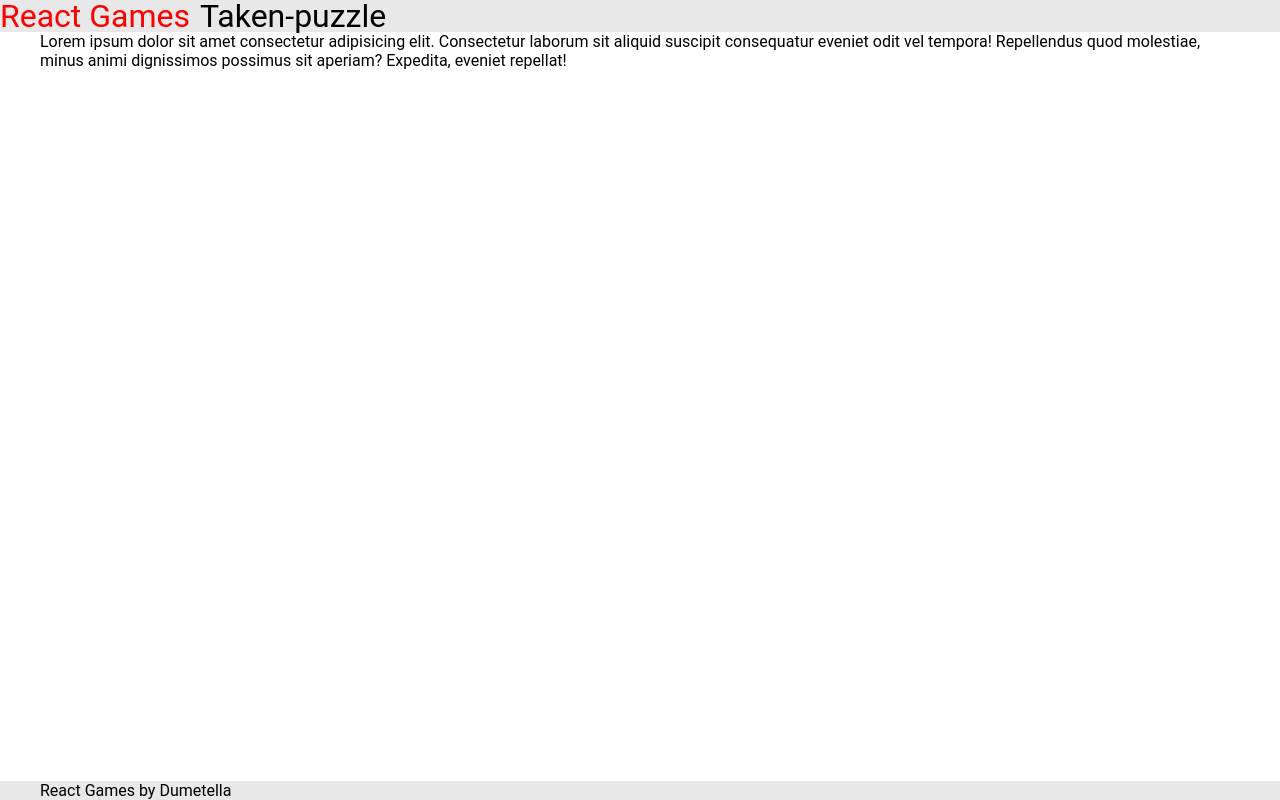
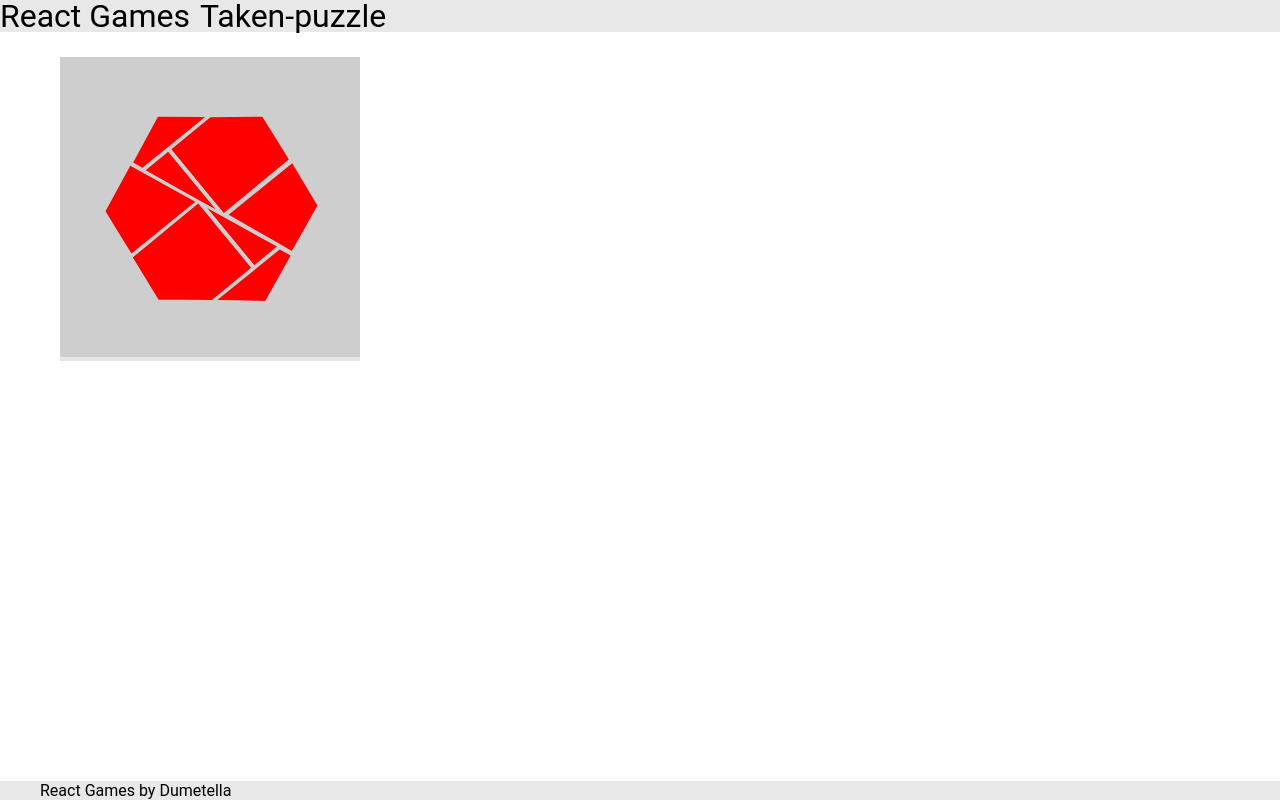
Before and after one commit to Dumetella/react-15game, a React (Create React App) app: page / in a window 1280 px wide. Built offline with nearby package versions, Linux system fonts and the light colour scheme.

Commit message:
added logo

```diff
--- /dev/null
+++ b/src/components/Logo.tsx
@@ -0,0 +1,33 @@
+import React from 'react';
+import './logo.css';
+
+export default function Logo(): JSX.Element {
+    return (
+        <div>
+            <svg width="0" height="0">
+                <defs>
+                    <clipPath id="hexagon-1"><path d="m65 148.5c16.635 2.2077 33.27 4.4154 49.904 6.623 10.949-13.445 21.897-26.889 32.846-40.334v-50.537h-82.75v84.248z" /></clipPath>
+                    <clipPath id="hexagon-2"><path d="m65 234.66c23.002-9.2552 46.004-18.51 69.006-27.766-6.6-15.97-13.2-31.95-19.79-47.93-16.409-2.15-32.814-4.29-49.22-6.43v82.137z" /></clipPath>
+                    <clipPath id="hexagon-3"><path d="m117.93 157.59 19.939 47.975 9.8789-3.8801v-80.684z" /></clipPath>
+                    <clipPath id="hexagon-4"><path d="m73.498 235.75h74.127v-29.309c-24.709 9.7695-49.418 19.539-74.127 29.309z" /></clipPath>
+                    <clipPath id="hexagon-5"><path d="m151.62 93.449c25-9.733 49.99-19.466 74.98-29.199h-74.979v29.199z" /></clipPath>
+                    <clipPath id="hexagon-6"><path d="m167.08 91.613c6.4095 16.148 12.819 32.297 19.229 48.445 16.231 2.3359 32.462 4.6719 48.693 7.0078v-81.818c-22.641 8.7884-45.281 17.577-67.922 26.365z" /></clipPath>
+                    <clipPath id="hexagon-7"><path d="m151.62 184.85v50.902h83.375v-84.766c-16.434-2.3646-32.868-4.7292-49.303-7.0938-11.357 13.652-22.715 27.305-34.072 40.957z" /></clipPath>
+                    <clipPath id="hexagon-8"><path d="m151.75 97.617v80.51c10.275-12.249 20.549-24.499 30.824-36.748l-19.199-48.293-11.625 4.5312z" /></clipPath>
+                </defs>
+            </svg>
+            <div className="logo">
+                <div className="clip-container clip-hexagon">
+                    <div className="clip"></div>
+                    <div className="clip"></div>
+                    <div className="clip"></div>
+                    <div className="clip"></div>
+                    <div className="clip"></div>
+                    <div className="clip"></div>
+                    <div className="clip"></div>
+                    <div className="clip"></div>
+                </div>
+            </div>
+        </div >
+    );
+}
--- /dev/null
+++ b/src/components/logo.css
@@ -0,0 +1,126 @@
+svg {
+    display: block;
+}
+
+/* Logo section */
+
+.logo {
+    display: inline-block;
+    margin: 25px 20px 25px;
+    background-color: rgba(0, 0, 0, 0.1);
+    cursor: pointer;
+    -webkit-transition: 0.5s;
+    transition: 0.5s;
+}
+
+.logo:hover {
+    background-color: rgba(202, 41, 100, 0.8);
+}
+
+.logo:hover .clip {
+    -webkit-transform: translate(0, 0) !important;
+    -ms-transform: translate(0, 0) !important;
+    transform: translate(0, 0) !important;
+}
+
+/* Basic styles for pieces */
+.clip-container {
+    position: relative;
+    width: 300px;
+    height: 300px;
+    display: inline-block;
+    background-color: rgba(0, 0, 0, 0.1);
+    overflow: hidden;
+}
+
+.clip {
+    position: absolute;
+    width: 300px;
+    height: 300px;
+    background-repeat: no-repeat;
+    background-position: center;
+    -webkit-transition: 0.5s;
+    transition: 0.5s;
+}
+
+/* Pieces transform */
+
+.clip-hexagon .clip {
+    background-color: red;
+}
+
+.clip-hexagon .clip:nth-child(1) {
+    -webkit-clip-path: url("#hexagon-1");
+    clip-path: url("#hexagon-1");
+    -webkit-transform: translate(26px, -114px) rotate(-129.5deg);
+    -ms-transform: translate(26px, -114px) rotate(-129.5deg);
+    transform: translate(26px, -114px) rotate(-129.5deg);
+}
+
+.clip-hexagon .clip:nth-child(2) {
+    -webkit-clip-path: url("#hexagon-2");
+    clip-path: url("#hexagon-2");
+    -webkit-transform: translate(-134px, -18px) rotate(-129deg);
+    -ms-transform: translate(-134px, -18px) rotate(-129deg);
+    transform: translate(-134px, -18px) rotate(-129deg);
+}
+
+.clip-hexagon .clip:nth-child(3) {
+    -webkit-clip-path: url("#hexagon-3");
+    clip-path: url("#hexagon-3");
+    -webkit-transform: translate(-26px, -70px) rotate(51deg);
+    -ms-transform: translate(-26px, -70px) rotate(51deg);
+    transform: translate(-26px, -70px) rotate(51deg);
+}
+
+.clip-hexagon .clip:nth-child(4) {
+    -webkit-clip-path: url("#hexagon-4");
+    clip-path: url("#hexagon-4");
+    -webkit-transform: translate(112px, 5.5px) rotate(50.5deg);
+    -ms-transform: translate(112px, 5.5px) rotate(50.5deg);
+    transform: translate(112px, 5.5px) rotate(50.5deg);
+}
+
+.clip-hexagon .clip:nth-child(5) {
+    -webkit-clip-path: url("#hexagon-5");
+    clip-path: url("#hexagon-5");
+    -webkit-transform: translate(-109px, -2px) rotate(50.5deg);
+    -ms-transform: translate(-109px, -2px) rotate(50.5deg);
+    transform: translate(-109px, -2px) rotate(50.5deg);
+}
+
+.clip-hexagon .clip:nth-child(6) {
+    -webkit-clip-path: url("#hexagon-6");
+    clip-path: url("#hexagon-6");
+    -webkit-transform: translate(138px, 20.5px) rotate(-129deg);
+    -ms-transform: translate(138px, 20.5px) rotate(-129deg);
+    transform: translate(138px, 20.5px) rotate(-129deg);
+}
+
+.clip-hexagon .clip:nth-child(7) {
+    -webkit-clip-path: url("#hexagon-7");
+    clip-path: url("#hexagon-7");
+    -webkit-transform: translate(-24px, 116.5px) rotate(-129.5deg);
+    -ms-transform: translate(-24px, 116.5px) rotate(-129.5deg);
+    transform: translate(-24px, 116.5px) rotate(-129.5deg);
+}
+
+.clip-hexagon .clip:nth-child(8) {
+    -webkit-clip-path: url("#hexagon-8");
+    clip-path: url("#hexagon-8");
+    -webkit-transform: translate(28px, 74px) rotate(51deg);
+    -ms-transform: translate(28px, 74px) rotate(51deg);
+    transform: translate(28px, 74px) rotate(51deg);
+}
+
+/* Fallback for Internet Explorer and Edge */
+.ie-edge .clip {
+    display: none;
+}
+
+.ie-edge .clip:first-child {
+    display: block;
+    -webkit-transform: translate(0, 0) !important;
+    -ms-transform: translate(0, 0) !important;
+    transform: translate(0, 0) !important;
+}
--- a/src/games/Taken/GameFrame.tsx
+++ b/src/games/Taken/GameFrame.tsx
@@ -14,8 +14,6 @@ function GameFrame(props: GameFrameProps) {
     );
 }
 
-
-
 export default styled(GameFrame)`
     min-height: calc(100vh - 160px);
     min-width: 100vh;
@@ -23,4 +21,5 @@ export default styled(GameFrame)`
     justify-content: center;
     margin: 100px 0px 10px 0px;
     box-sizing: border-box;
+
 `;
--- a/src/pages/Homepage.tsx
+++ b/src/pages/Homepage.tsx
@@ -1,19 +1,12 @@
 import React from 'react';
+import Logo from '../components/Logo';
 import Container from '../components/ui/Container';
 
 export default function Homepage(): JSX.Element {
     return (
         <div>
             <Container>
-                <div>
-                    Lorem ipsum dolor sit
-                    amet consectetur adipisicing elit.
-                    Consectetur laborum sit aliquid
-                    suscipit consequatur eveniet odit
-                    vel tempora!
-                    Repellendus quod molestiae, minus animi dignissimos possimus sit aperiam?
-                    Expedita, eveniet repellat!
-                </div>
+                <Logo />
             </Container>
         </div>
     );
```
